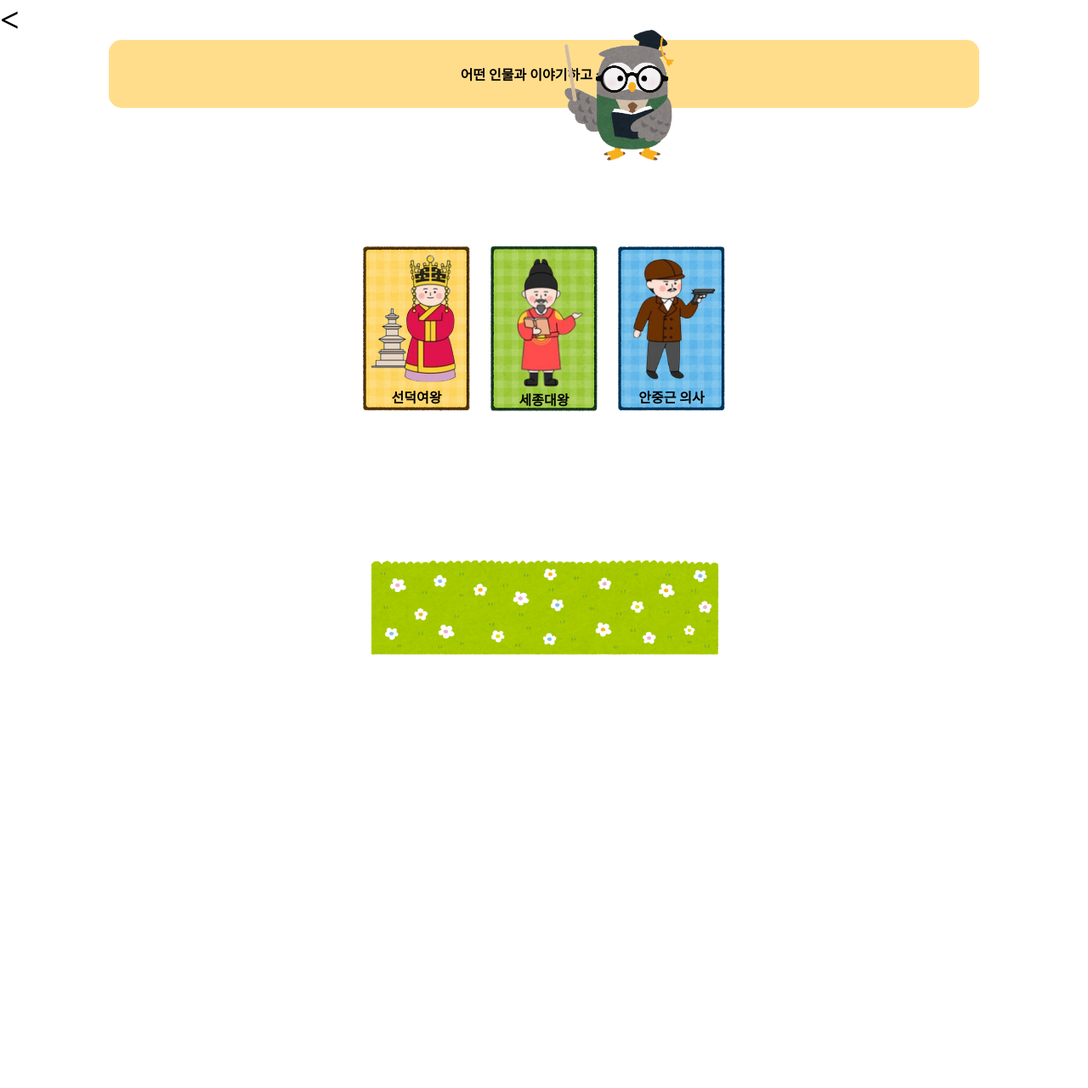
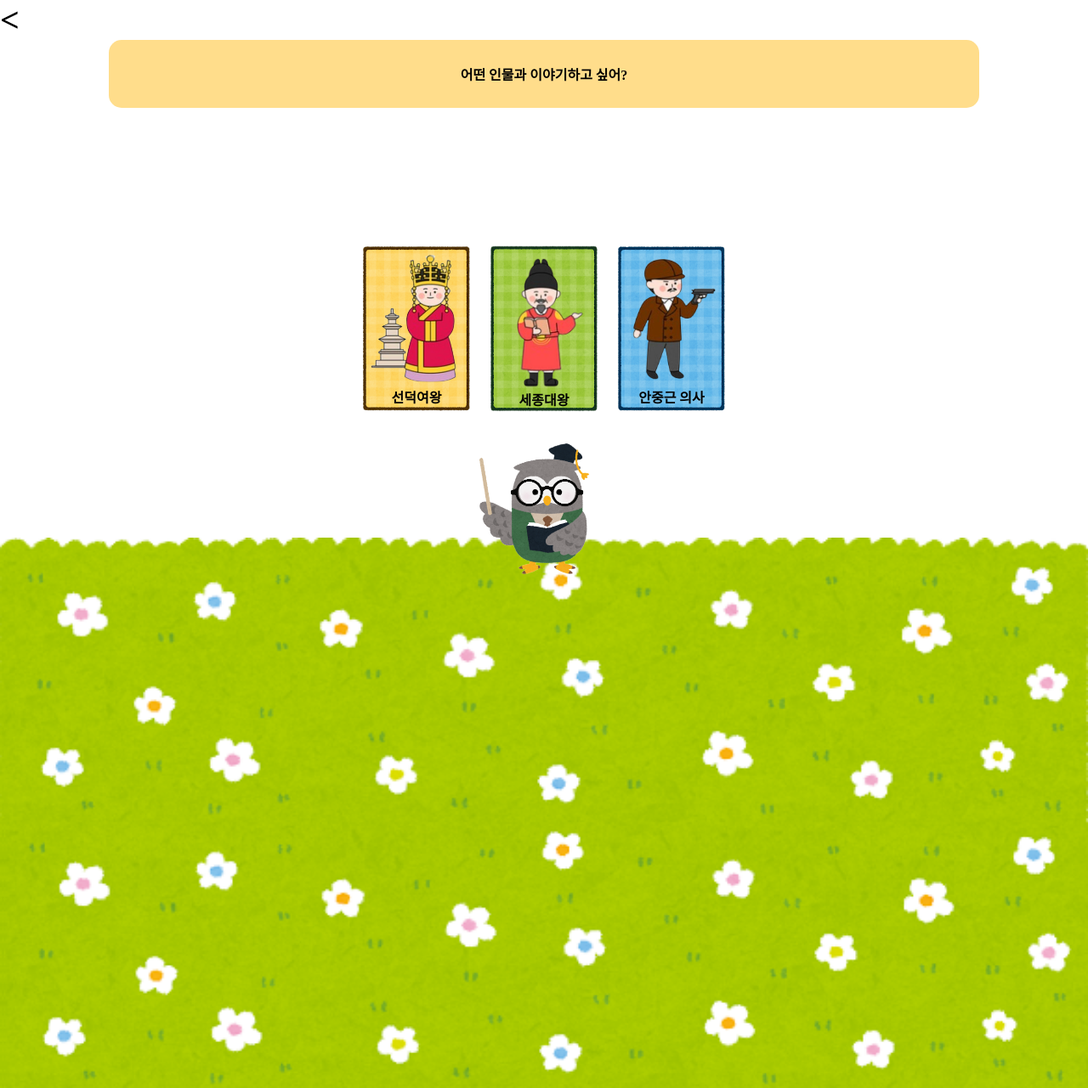
Before and after one commit to son1473/pm_project_AI_history_ChatBot, a Flask app: page /select in a window 1280 px wide. Shown: the whole page at 85% size. Before the commit the page ends 771 px from the top, so only its background shows below. Run offline with Flask 3, Linux system fonts and the light colour scheme.

Commit message:
Update select page design

```diff
--- a/templates/select_character.html
+++ b/templates/select_character.html
@@ -143,86 +116,44 @@
         margin: 5px;
       }
 
-      .option span {
-        display: block;
-        margin-top: 10px;
-        font-size: 1rem;
-        font-weight: bold;
-        /* 기본 폰트 굵기 */
+      /* .transparent-box {
+            width: 100%;
+      max-width: 600px;
+      margin: 20px auto;
+      padding: 20px;
+      background-color: rgba(255, 255, 255, 0.7);
+      box-sizing: border-box;
       }
 
-      /* /* .transparent-box {
-            width: 100%;
-            /* 박스의 너비를 설정합니다. */
-      /* max-width: 600px; */
-      /* 최대 너비를 설정합니다. */
-      /* margin: 20px auto; */
-      /* 가운데 정렬을 위한 마진 설정 */
-      /* padding: 20px; */
-      /* 안쪽 여백을 설정합니다. */
-      /* background-color: rgba(255, 255, 255, 0.7); */
-      /* 투명한 배경색을 설정합니다. */
-      /* box-sizing: border-box; */
-
-      /* .transparent-box p {
-            /* font-size: 19px;
-            line-height: 1.6;
-            color: #333;
-            /* 텍스트 색상을 설정합니다. */
+      .transparent-box p {
+        font-size: 19px;
+        line-height: 1.6;
+        color: #333;
+      } */
 
       .footer {
-        text-align: center;
+        display: flex;
+        flex-direction: column;
+        /* text-align: center; */
+        justify-content: center;
         align-items: center;
-        margin: 0 auto;
-        /* 텍스트와 이미지를 가운데 정렬 */
-        /* Footer의 높이를 150px로 설정 */
-        /* position: relative; */
       }
 
       .owl {
         width: 200px;
         height: auto;
-        /* margin-left: 200px; */
-        /* margin-bottom: 0px; */
         align-items: center;
-        /* z-index: 2; */
-        /* background-image: url("/static/flower.png");
-            background-size: auto;
-            background-position:bottom;
-            display: flex; */
-
-        /* display: block; */
-        /* z-index: 1; */
-        /* 절대 위치로 설정하여 부모 요소에 맞게 배치 */
-        /* bottom: 50px; */
-        /* 부모 요소의 아래쪽에서 10px 위로 배치 */
-        /* left: 50%; */
-        /* 부모 요소의 왼쪽에서 50% 지점에 배치 */
-        /* transform: translateX(-50%); */
-        /* 가로축에서 중앙으로 이동 */
-        position: absolute;
-        top: 20px;
+        z-index: 2;
+        margin-bottom: -70px;
       }
 
       .flower {
         width: 100%;
-        height: 120px;
-        /* height: auto; */
-        /* background-image: url("/static/flower.png"); */
         background-size: cover;
         background-position: center;
-        z-index: 1;
-        margin-top: -10%;
-        /* pointer-events: none; */
-        /* padding-bottom: 25rem; */
-        /* 부모 요소의 아래쪽에 배치 */
+        /* z-index: 1; */
+        /* margin-top: -70px; */
         justify-content: space-around;
-        /* 수평 중앙 정렬 */
-      }
-
-      .positionDiv {
-        width: 100%;
-        height: 191px;
       }
     </style>
   </head>
@@ -265,32 +195,19 @@
       </div>
       <div class="footer">
         <img src="\static\owl.png" alt="올빼미 선생님" class="owl" />
-        <div class="positionDiv" style="width: 100%; height: 191px"></div>
         <img src="\static\flower.png" alt="잔디" class="flower" />
       </div>
     </div>
     <script>
-      document.addEventListener("DOMContentLoaded", function () {
-        document
-          .querySelector(".back-button")
-          .addEventListener("click", function () {
-            window.location.href = "/";
-          });
-
-        document
-          .querySelector(".sunduk")
-          .addEventListener("click", function () {
-            window.location.href = "/sunduk";
-          });
-        document
-          .querySelector(".sejong")
-          .addEventListener("click", function () {
-            window.location.href = "/sejong";
-          });
-        document.querySelector(".ann").addEventListener("click", function () {
-          window.location.href = "/ahnjunggeun";
-        });
-      });
+      function handleSunduk() {
+        window.location.href = "/sunduk";
+      }
+      function handleSejong() {
+        window.location.href = "/sejong";
+      }
+      function handleAnn() {
+        window.location.href = "/ahnjunggeun";
+      }
     </script>
   </body>
 </html>
```
Also changed, not shown: other parts of templates/select_character.html (+22 -50 lines), static/flower.png.
